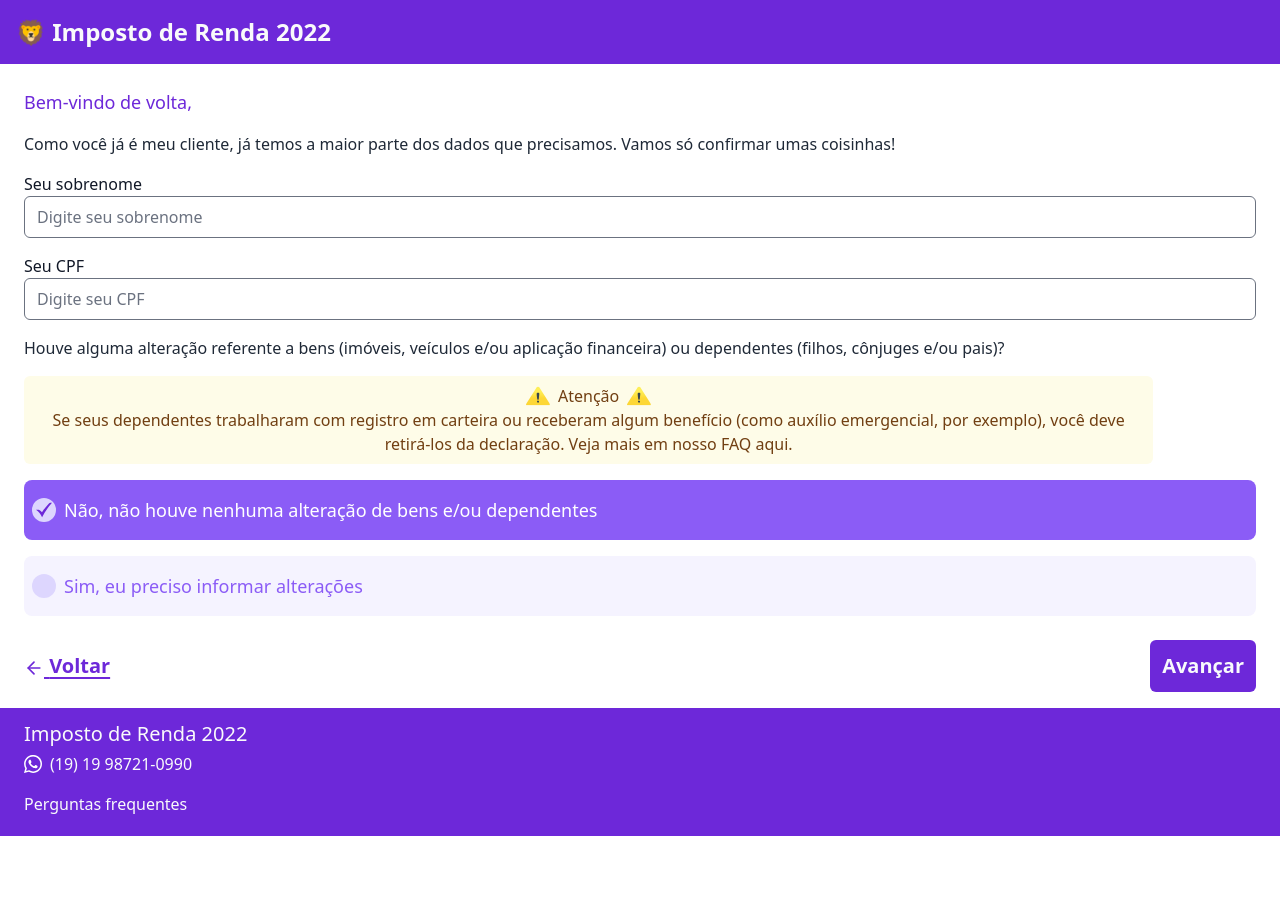
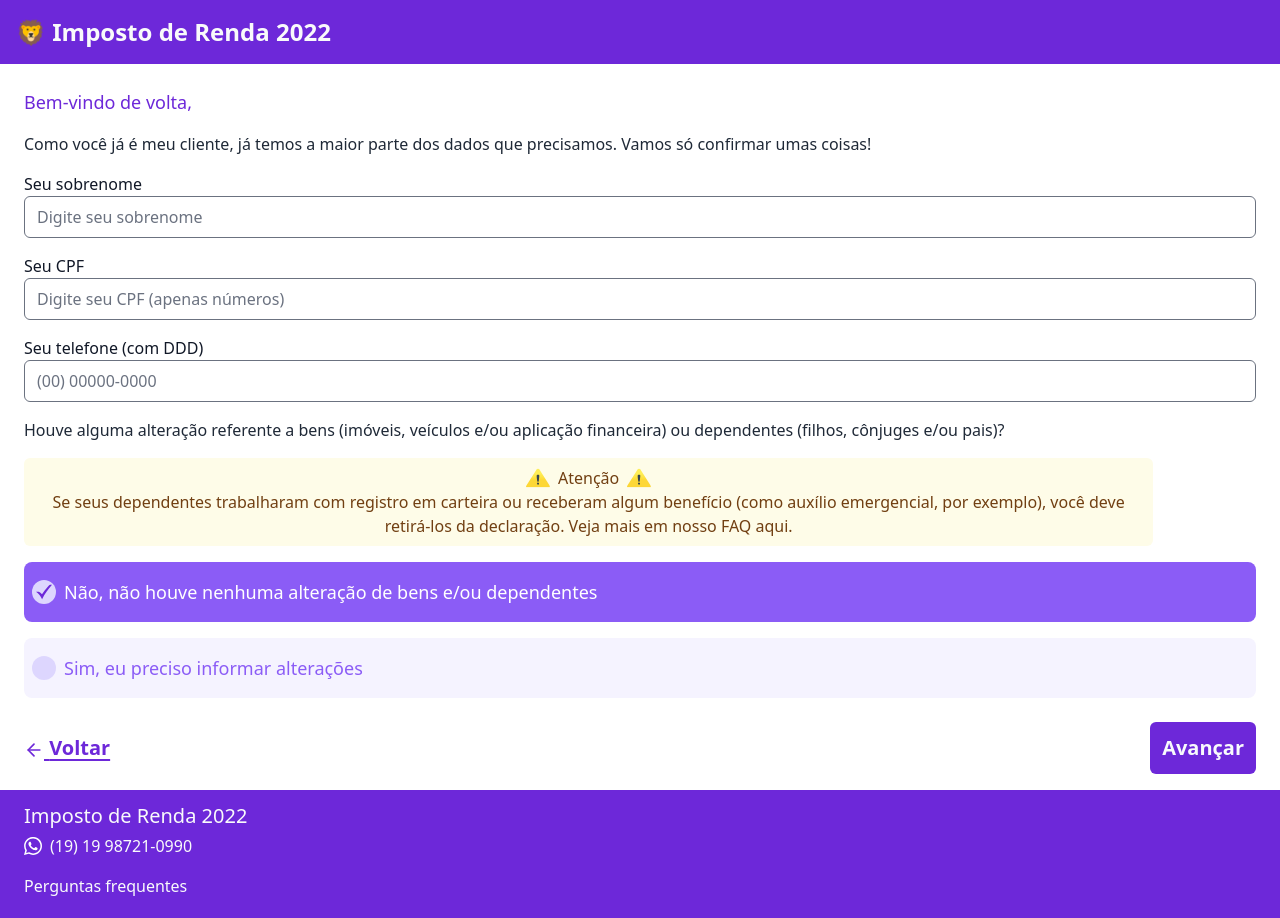
Before and after one commit to tadomaitis/declaracao-ir, a Next.js app: page /declaracao/jaecliente/passo1 in a window 1280 px wide. Before the commit the page ends 836 px from the top, so only its background shows below. Built offline with nearby package versions, Linux system fonts and the light colour scheme.

Commit message:
update paths and functions

```diff
--- a/pages/declaracao/jaecliente/passo1.tsx
+++ b/pages/declaracao/jaecliente/passo1.tsx
@@ -10,7 +10,7 @@ import {
   FormActions,
 } from '@contexts/FormContext'
 
-import styles from '../styles/JaECliente.module.css'
+import styles from '../styles/jaecliente.module.css'
 
 const JaEClientePasso1 = (): JSX.Element => {
   const { state, dispatch } = useFormContext()
@@ -29,11 +29,24 @@ const JaEClientePasso1 = (): JSX.Element => {
       type: FormActions.setSurname,
       payload: event.target.value,
     })
+    dispatch({
+      type: FormActions.setFullName,
+      payload: `${state.firstName} ${event.target.value}`,
+    })
   }
 
   const handleCPFInputChange = (event: React.ChangeEvent<HTMLInputElement>) => {
     dispatch({
       type: FormActions.setCPF,
+      payload: event.target.value,
+    })
+  }
+
+  const handlePhoneInputChange = (
+    event: React.ChangeEvent<HTMLInputElement>
+  ) => {
+    dispatch({
+      type: FormActions.setPhone,
       payload: event.target.value,
     })
   }
@@ -45,7 +58,7 @@ const JaEClientePasso1 = (): JSX.Element => {
       </h2>
       <p className={styles.pageContent}>
         Como você já é meu cliente, já temos a maior parte dos dados que
-        precisamos. Vamos só confirmar umas coisinhas!
+        precisamos. Vamos só confirmar umas coisas!
       </p>
       <Input
         id="surname"
@@ -58,8 +71,15 @@ const JaEClientePasso1 = (): JSX.Element => {
         id="cpf"
         label="Seu CPF"
         type="text"
-        placeholder="Digite seu CPF"
+        placeholder="Digite seu CPF (apenas números)"
         onChange={handleCPFInputChange}
+      />
+      <Input
+        id="phone"
+        label="Seu telefone (com DDD)"
+        type="tel"
+        placeholder="(00) 00000-0000"
+        onChange={handlePhoneInputChange}
       />
       <p className={styles.pageContent}>
         Houve alguma alteração referente a bens (imóveis, veículos e/ou
@@ -83,7 +103,7 @@ const JaEClientePasso1 = (): JSX.Element => {
       />
       <NavButtonsContainer
         goBackPath="/declaracao/jaecliente"
-        goForwardPath="passo2"
+        goForwardPath="conclusao"
       />
     </SiteLayout>
   )
```
